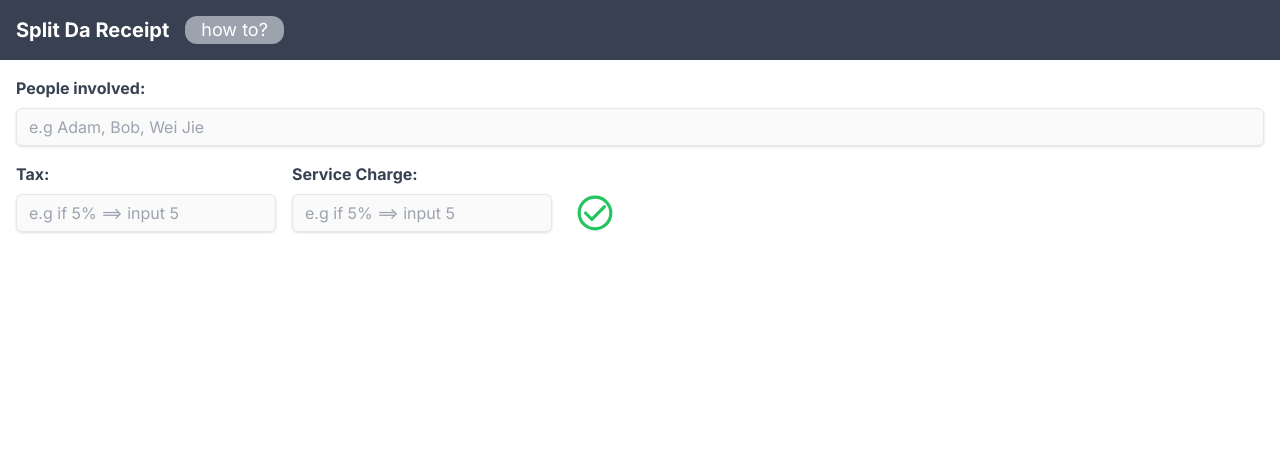
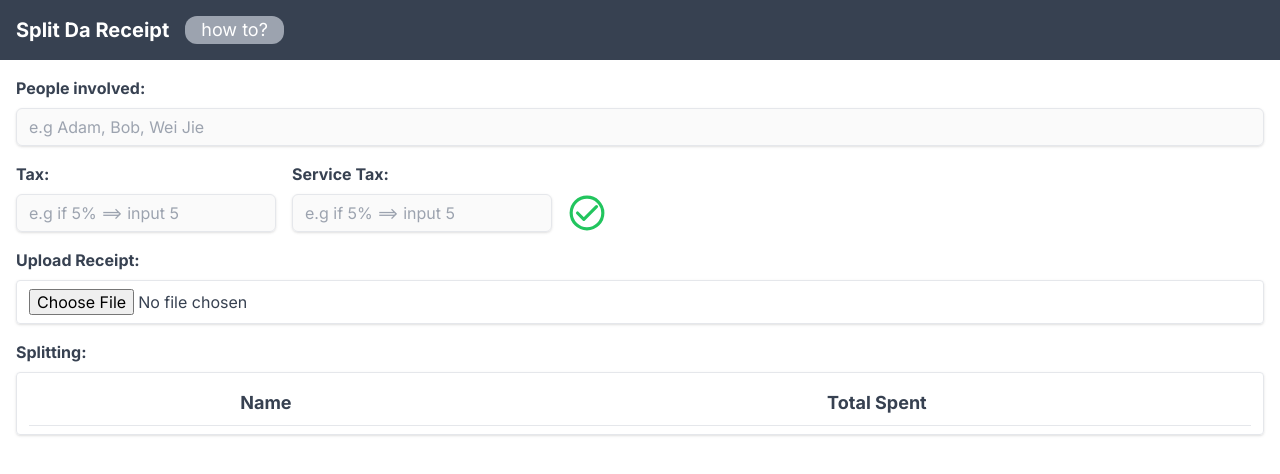
Before and after one commit to harisdzl/splitdareceipt, a Next.js app: page / in a window 1280 px wide. Both pictures are taken after a click on the button "Confirm". Shown: the top 474 px of the page. Built offline with nearby package versions, Linux system fonts and the light colour scheme.

Commit message:
v1.3 Tax calculations

```diff
--- a/app/page.tsx
+++ b/app/page.tsx
@@ -25,7 +25,7 @@ export default function Home() {
   const [tax, setTax] = useState(0);
   const [serviceCharge, setServiceCharge] = useState(0);
   const [person, setPerson] = useState<Person[]>([]);
-  const [infoConfirmed, setInfoConfirmed] = useState<boolean>(false);
+  const [confirmed, setConfirmed] = useState(false);
 
   return (
     <div className="p-4">
@@ -33,11 +33,19 @@ export default function Home() {
         setPeople={setPeople}
         setServiceCharge={setServiceCharge}
         setTax={setTax}
+        setConfirmed={setConfirmed}
+        confirmed={confirmed}
       />
-      <div className="flex flex-col p-4 gap-y-4">
-        {infoConfirmed && (
+      <div className="flex flex-col pt-4">
+        {confirmed && (
           <div>
-            <Upload people={people} setItems={setItems} setPerson={setPerson} />
+            <Upload
+              people={people}
+              setItems={setItems}
+              setPerson={setPerson}
+              tax={tax}
+              serviceCharge={serviceCharge}
+            />
             <People people={person} />
           </div>
         )}
--- a/components/Information.tsx
+++ b/components/Information.tsx
@@ -6,15 +6,17 @@ interface InformationProps {
   setPeople: React.Dispatch<React.SetStateAction<string[]>>;
   setTax: React.Dispatch<React.SetStateAction<number>>;
   setServiceCharge: React.Dispatch<React.SetStateAction<number>>;
+  setConfirmed: React.Dispatch<React.SetStateAction<boolean>>;
+  confirmed: boolean;
 }
 
 const Information = ({
   setPeople,
   setTax,
   setServiceCharge,
+  setConfirmed,
+  confirmed,
 }: InformationProps) => {
-  const [confirmed, setConfirmed] = useState(false);
-
   const handleNames = (peopleStr: string) => {
     const peopleArr = peopleStr.split(",");
     const result = [];
@@ -74,7 +76,7 @@ const Information = ({
             htmlFor="caption"
             className="block text-gray-700 font-bold mb-2"
           >
-            Service Charge:
+            Service Tax:
           </label>
           <div>
             <input
@@ -100,7 +102,7 @@ const Information = ({
                 Confirm
               </button>
             ) : (
-              <div className="ml-2">
+              <div className="">
                 <AnimatedCheckmark />
               </div>
             )}
--- a/components/Receipt.tsx
+++ b/components/Receipt.tsx
@@ -8,6 +8,8 @@ interface ReceiptProps {
   people: string[];
   setItems: React.Dispatch<React.SetStateAction<Item[]>>;
   setPerson: React.Dispatch<React.SetStateAction<Person[]>>;
+  tax: number;
+  serviceCharge: number;
 }
 
 const Receipt = ({
@@ -15,6 +17,8 @@ const Receipt = ({
   people,
   setItems,
   setPerson,
+  tax,
+  serviceCharge,
 }: ReceiptProps) => {
   const [items, setLocalItems] = useState<Item[]>([]);
   const [localPeople, setLocalPeople] = useState<Person[]>([]);
@@ -60,7 +64,9 @@ const Receipt = ({
     item.sharedPrice = calculateSharedPrice(
       item.price,
       item.quantity,
-      newPeople.length
+      newPeople.length,
+      tax,
+      serviceCharge
     );
 
     // Reset all totals to recalculate them
@@ -109,6 +115,9 @@ const Receipt = ({
     0
   );
 
+  const totalAfterTax = total * (1 + tax / 100);
+  const totalAfterServiceCharge = totalAfterTax * (1 + serviceCharge / 100);
+
   return (
     <div className="border border-gray-500 rounded-lg w-full h-auto py-2 px-3">
       <table className="bg-white table-fixed content-center w-full text-center text-xs sm:text-base">
@@ -144,13 +153,35 @@ const Receipt = ({
           ))}
           <tr>
             <td className="py-2 px-4 border-b">-</td>
-            <td className="py-2 px-4 border-b">Total</td>
+            <td className="text-left py-2 px-4 border-b">Total</td>
             <td className="py-2 px-4 border-b">
               ${convertToCurrency(total.toString())}
             </td>
             <td className="py-2 px-4 border-b">-</td>
             <td className="py-2 px-4 border-b">-</td>
           </tr>
+          {tax > 0 && (
+            <tr>
+              <td className="py-2 px-4 border-b">-</td>
+              <td className="text-left py-2 px-4 border-b">Total After Tax:</td>
+              <td className="py-2 px-4 border-b">
+                ${convertToCurrency(totalAfterTax.toString())}
+              </td>
+              <td className="py-2 px-4 border-b">-</td>
+              <td className="py-2 px-4 border-b">-</td>
+            </tr>
+          )}
+          {tax > 0 && serviceCharge > 0 && (
+            <tr>
+              <td className="py-2 px-4 border-b">-</td>
+              <td className="text-left py-2 px-4 border-b">Total After Tax:</td>
+              <td className="py-2 px-4 border-b">
+                ${convertToCurrency(totalAfterServiceCharge.toString())}
+              </td>
+              <td className="py-2 px-4 border-b">-</td>
+              <td className="py-2 px-4 border-b">-</td>
+            </tr>
+          )}
         </tbody>
       </table>
     </div>
--- a/components/Upload.tsx
+++ b/components/Upload.tsx
@@ -7,6 +7,8 @@ interface UploadProps {
   people: string[];
   setItems: React.Dispatch<React.SetStateAction<Item[]>>;
   setPerson: React.Dispatch<React.SetStateAction<Person[]>>;
+  tax: number;
+  serviceCharge: number;
 }
 
 const tempItems = `{
@@ -74,7 +76,13 @@ const tempItems = `{
   ]
 }`;
 
-const Upload = ({ people, setItems, setPerson }: UploadProps) => {
+const Upload = ({
+  people,
+  setItems,
+  setPerson,
+  tax,
+  serviceCharge,
+}: UploadProps) => {
   const [loading, setLoading] = useState<boolean>(false);
   const [uploaded, setUploaded] = useState<boolean>(false);
   const [receipt, setReceipt] = useState<string | null>("");
@@ -89,9 +97,9 @@ const Upload = ({ people, setItems, setPerson }: UploadProps) => {
     if (file) {
       const base64File = (await toBase64(file)) as string;
       setImage(base64File); // Save the base64 image string
-      const text = await imageToText(base64File);
-      console.log("Extracted text:", text);
-      setReceipt(text);
+      // const text = await imageToText(base64File);
+      // console.log("Extracted text:", text);
+      setReceipt(tempItems);
     }
     setLoading(false);
   };
@@ -156,6 +164,8 @@ const Upload = ({ people, setItems, setPerson }: UploadProps) => {
                           people={people}
                           setItems={setItems}
                           setPerson={setPerson}
+                          tax={tax}
+                          serviceCharge={serviceCharge}
                         />
                       )}
                     </div>
--- a/utils/calculations.ts
+++ b/utils/calculations.ts
@@ -4,12 +4,16 @@ import currency from "currency.js";
 export const calculateSharedPrice = (
   unitPrice: number,
   quantity: number,
-  totalPeopleShared: number
+  totalPeopleShared: number,
+  tax: number,
+  serviceCharge: number
 ) => {
   if (totalPeopleShared === 0) {
     return 0;
   }
-  return (unitPrice * quantity) / totalPeopleShared;
+  const unitPriceAftTax = unitPrice * (1 + tax / 100);
+  const unitPriceAftServiceCharge = unitPriceAftTax * (1 + serviceCharge / 100);
+  return (unitPriceAftServiceCharge * quantity) / totalPeopleShared;
 };
 
 export const convertToCurrency = (num: string) => {
```
